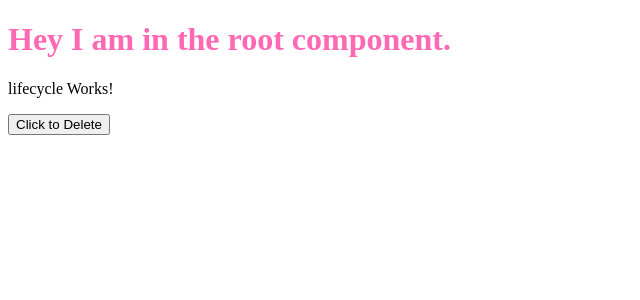
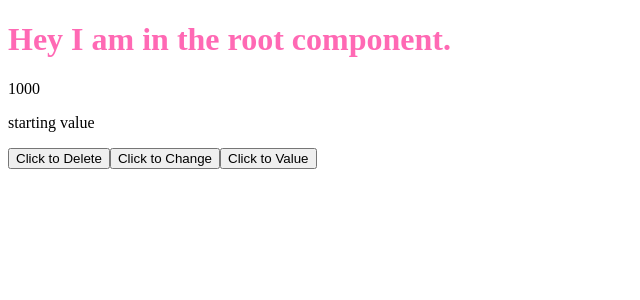
Before and after one commit to goku321/angular2-projects, an Angular app: page / in a window 1280 px wide. Shown: the top 300 px of the page, without its empty margins (0-640 px from the left). Built offline with nearby package versions, Linux system fonts and the light colour scheme.

Commit message:
module2 completed

```diff
--- a/src/app/app.component.html
+++ b/src/app/app.component.html
@@ -1,5 +1,9 @@
 <h1>
   Hey I am in the root component.
 </h1>
-<demo-lifecycle *ngIf="!delete"></demo-lifecycle>
+<demo-lifecycle *ngIf="!delete" [bindable]="boundValue">
+  <p>{{ test }}</p>
+</demo-lifecycle>
 <button (click)="delete=true">Click to Delete</button>
+<button (click)="test = 'changed value'">Click to Change</button>
+<button (click)="boundValue=2000">Click to Value</button>
--- a/src/app/app.component.ts
+++ b/src/app/app.component.ts
@@ -8,6 +8,8 @@
 export class AppComponent {
   title = 'app works!';
   delete = false;
+  test: string = "starting value";
+  boundValue: number = 1000;
 
   onClicked(value: string): void {
     alert(value);
--- a/src/app/lifecycle.component.ts
+++ b/src/app/lifecycle.component.ts
@@ -1,17 +1,16 @@
-import { Component, OnChanges, OnInit, DoCheck, AfterContentInit, AfterContentChecked, AfterViewInit, AfterViewChecked, OnDestroy } from '@angular/core';
+import { Component, OnChanges, OnInit, DoCheck, AfterContentInit, AfterContentChecked, AfterViewInit, AfterViewChecked, OnDestroy, Input } from '@angular/core';
 
 @Component({
   selector: 'demo-lifecycle',
   template: `
-    <p>
-      lifecycle Works!
-    </p>
+    {{ bindable }}
+    <ng-content></ng-content>
   `,
   styles: []
 })
 export class LifecycleComponent implements OnChanges, OnInit, DoCheck, AfterContentInit, AfterContentChecked, AfterViewInit, AfterViewChecked, OnDestroy {
 
-  constructor() { }
+  @Input() bindable: number = 1000;
 
   ngOnChanges(){
     this.log('ngOnChanges');
```
